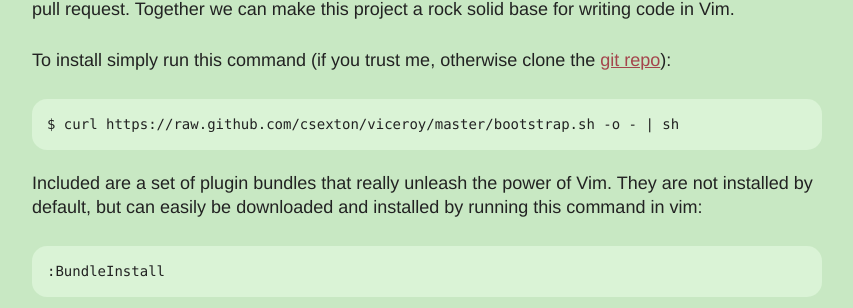
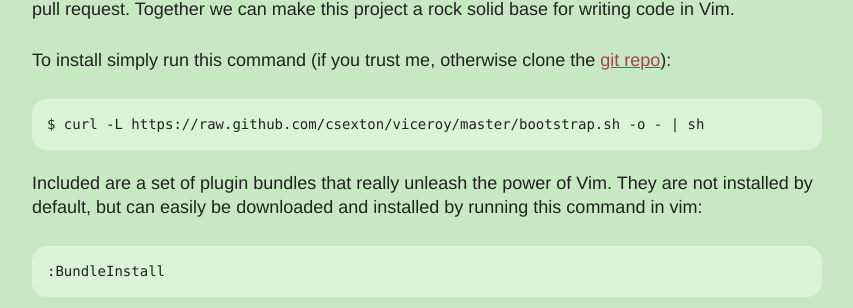
Before and after one commit to csexton/codeography.com, a Jekyll site: the page built from viceroy/index.markdown, in a window 1280 px wide. Shown: the part 526-834 px from the top of the page, without its empty margins (213-1066 px from the left). Built offline with Jekyll 4.4.1, drawn with Linux system fonts in a browser that asks for light colours; some web fonts are replaced; comment, search, counter and statistics services are not loaded.

```diff
--- a/viceroy/index.markdown
+++ b/viceroy/index.markdown
@@ -11,7 +11,7 @@ Viceroy is not intended to be a crutch that experienced vim users would get anno
 
 To install simply run this command (if you trust me, otherwise clone the [git repo](http://github.com/csexton/viceroy)):
 
-    $ curl https://raw.github.com/csexton/viceroy/master/bootstrap.sh -o - | sh
+    $ curl -L https://raw.github.com/csexton/viceroy/master/bootstrap.sh -o - | sh
 
 Included are a set of plugin bundles that really unleash the power of Vim. They are not installed by default, but can easily be downloaded and installed by running this command in vim:
 
```
